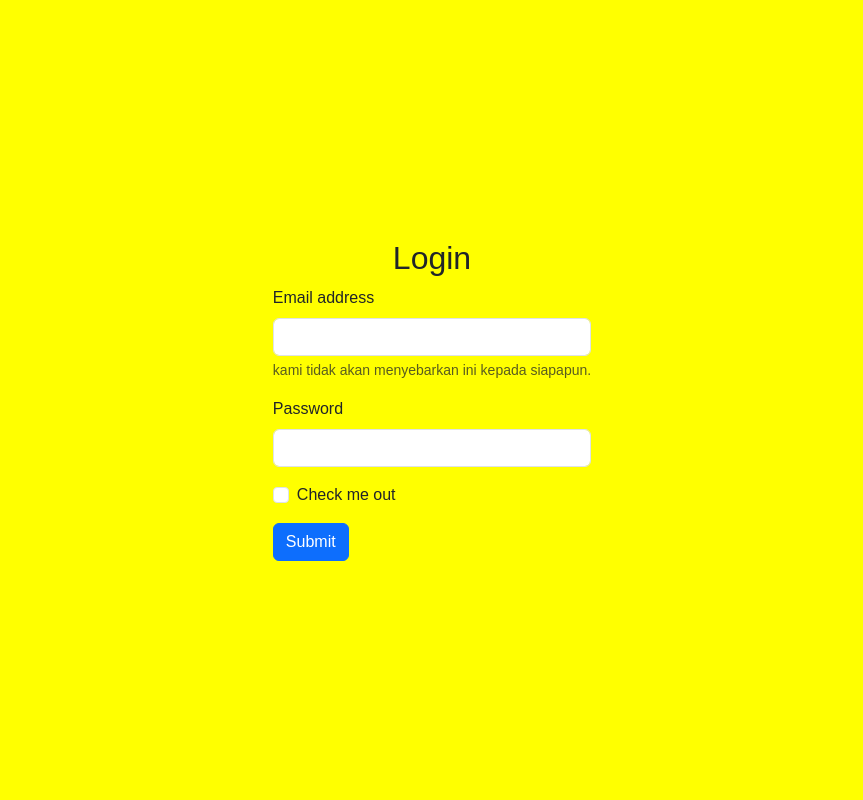
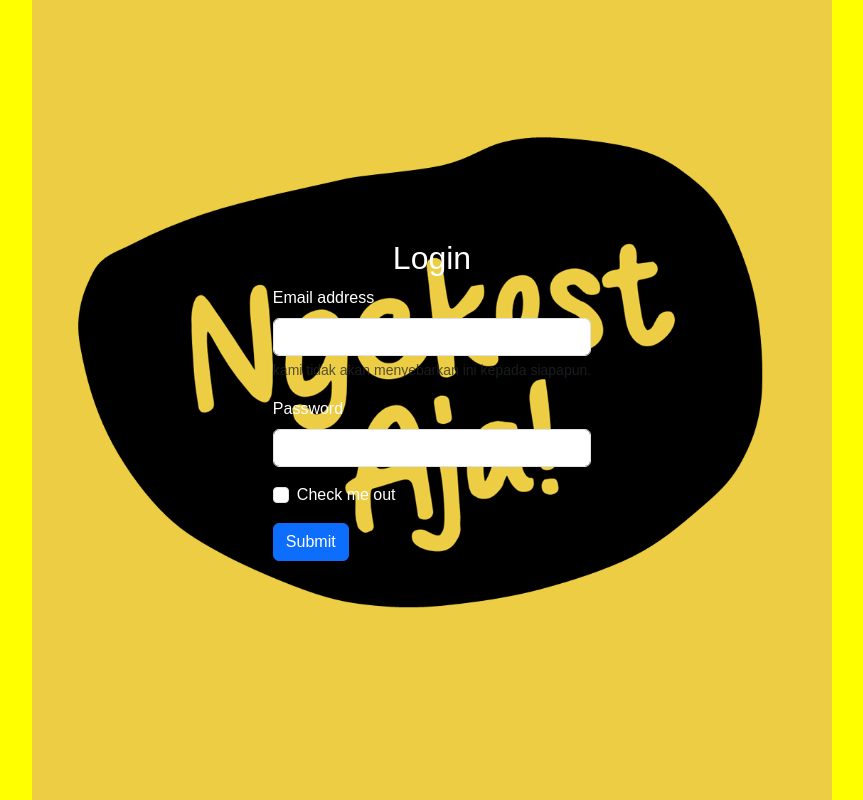
Before and after one commit to ngekost-aja/Ngekost-Aja, a PHP site: page /pages/login.html in a window 1280 px wide. Shown: the whole page, without its empty margins (208-1071 px from the left). Run offline with PHP 8.4, Linux system fonts and the light colour scheme.

Commit message:
edit : image as background login page

```diff
--- a/assets/css/login-style.css
+++ b/assets/css/login-style.css
@@ -6,6 +6,13 @@ body {
     height: 100vh;
     margin: 0;
     font-family: Arial, sans-serif;
+    background-image: url('../img/ngekost-aja-logo-2.png'); /* Ganti dengan jalur yang benar */
+    background-size: contain; /* Mengatur ukuran gambar agar menutupi seluruh layar */
+    background-position: center; /* Menempatkan gambar di tengah */
+    background-repeat: no-repeat; /* Mencegah pengulangan gambar */
+    height: 100vh; /* Mengatur tinggi body agar 100% dari tinggi viewport */
+    margin: 0; /* Menghapus margin default dari body */
+
 }
 
 .form-container {
--- a/pages/login.html
+++ b/pages/login.html
@@ -16,8 +16,8 @@
 </head>
 
 <body>
-  <form>
-    <h2 align = "center"> Login </h2>
+  <form style="color: white;">
+    <h2 align="center"> Login </h2>
     <div class="mb-3">
       <label for="exampleInputEmail1" class="form-label">Email address</label>
       <input type="email" class="form-control" id="exampleInputEmail1" aria-describedby="emailHelp">
```
Also changed, not shown: assets/css/sign-up-style.css (+10 -0 lines).
